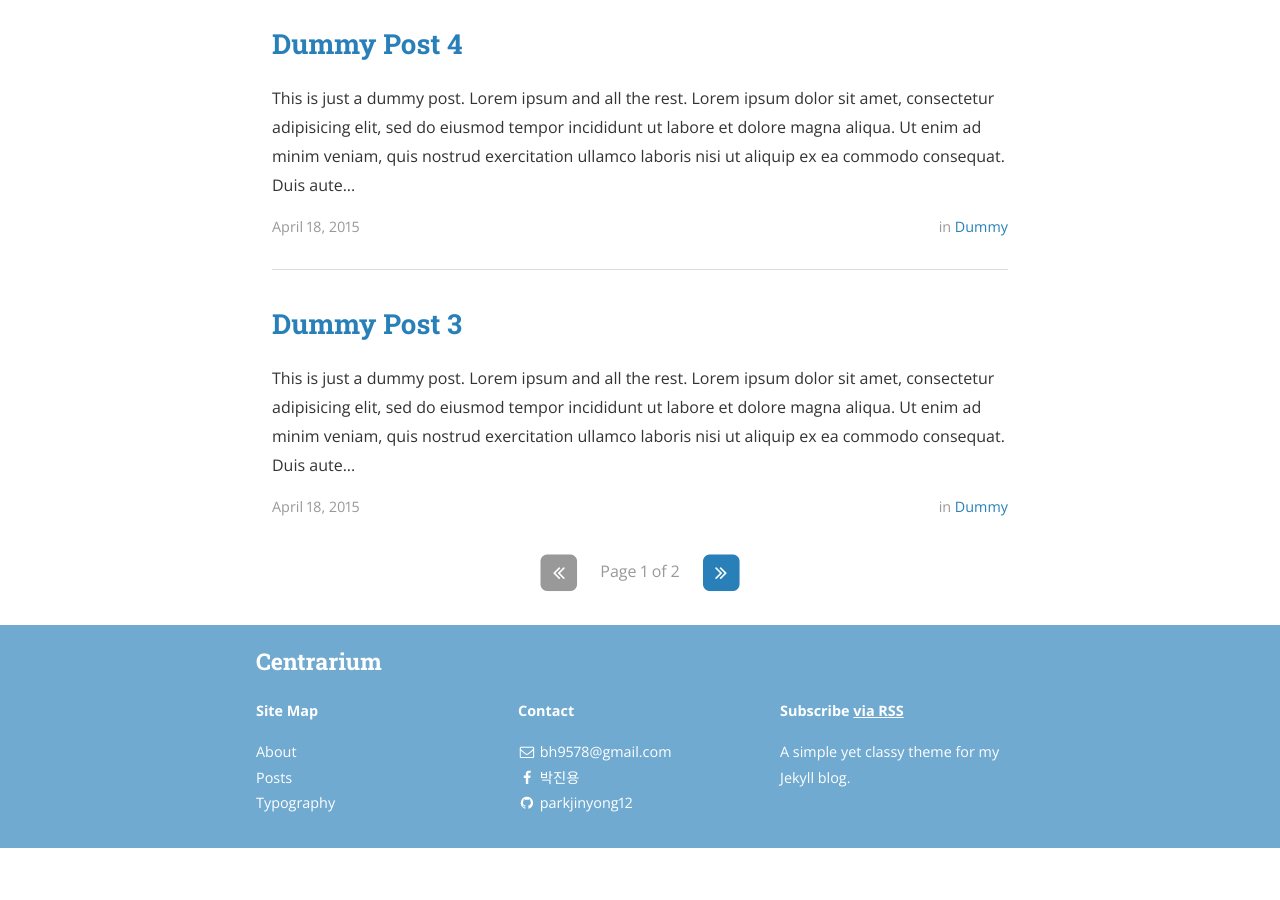
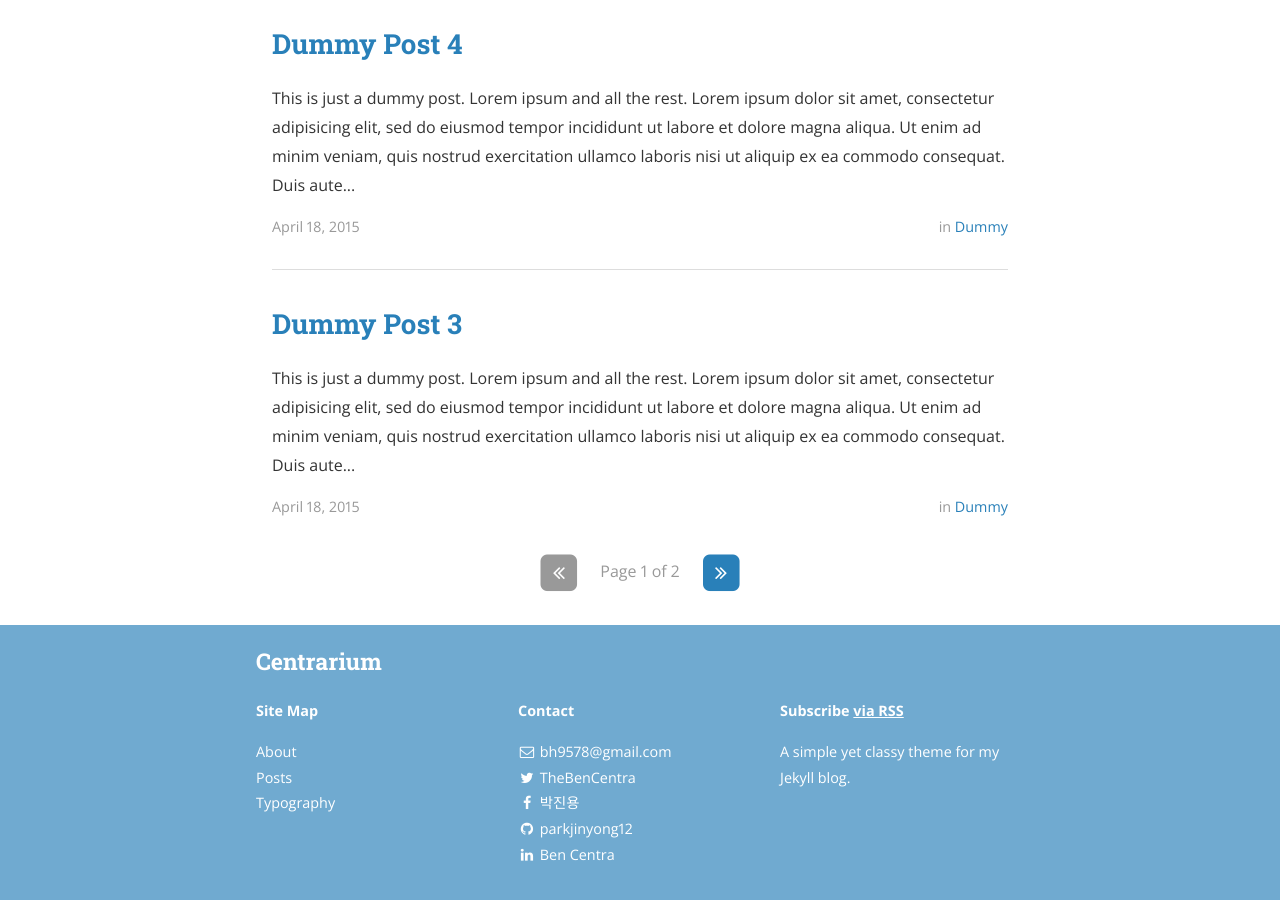
Before and after one commit to parkjinyong12/parkjinyong12.github.io, a Jekyll site: the page built from index.html, in a window 1280 px wide and 900 px high, scrolled down 1327 px. Built offline with Jekyll 4.4.1, drawn with Linux system fonts in a browser that asks for light colours; nearby versions of some CDN libraries; the list of posts is cut into pages by our own code; before the commit the page ends 2175 px from its top, so only the background shows below that; part of the change alters nothing that is shown.

Commit message:
Update _config.yml

```diff
--- a/_config.yml
+++ b/_config.yml
@@ -72,6 +72,13 @@ descriptions:
 #     desc: Follow me on Twitter            # Description to display as link title, etc
 #     share: true                           # Include in the "Share" section of posts
 social:
+  - name: Twitter
+    icon: twitter
+    username: TheBenCentra
+    url: https://twitter.com/TheBenCentra
+    desc: Follow me on Twitter
+    share: true
+
   - name: Facebook
     icon: facebook
     username: 박진용
@@ -84,6 +91,97 @@ social:
     username: parkjinyong12
     url: https://github.com/parkjinyong12
     desc: Fork me on GitHub
+    share: true
+
+  - name: LinkedIn
+    icon: linkedin
+    username: Ben Centra
+    url: https://www.linkedin.com/pub/ben-centra/47/769/60a
+    desc: Connect with me on LinkedIn
+    share: true
+
+  - name: Google+
+    icon: google-plus
+    username:
+    url:
+    desc: Add me to your Circles
+    share: true
+
+  - name: YouTube
+    icon: youtube
+    username:
+    url:
+    desc: Subscribe on YouTube
+    share: true
+
+  - name: Instagram
+    icon: instagram
+    username:
+    url:
+    desc: Follow me on Instagram
+    share: true
+
+  - name: Pinterest
+    icon: pinterest
+    username:
+    url:
+    desc: Follow me on Pinterest
+    share: true
+
+  - name: SoundCloud
+    icon: soundcloud
+    username:
+    url:
+    desc: Follow me on SoundCloud
+    share: true
+
+  - name: Tumblr
+    icon: tumblr
+    username:
+    url:
+    desc: Follow me on Tumblr
+    share: true
+
+  - name: Steam
+    icon: steam
+    username:
+    url:
+    desc: Friend me on Steam
+    share: true
+
+  - name: Dribbble
+    icon: dribbble
+    username:
+    url:
+    desc: Follow me on Dribble
+    share: true
+
+  - name: Vimeo
+    icon: vimeo-square
+    username:
+    url:
+    desc: Follow me on Vimeo
+    share: true
+
+  - name: Vine
+    icon: vine
+    username:
+    url:
+    desc: Follow me on Vine
+    share: true
+
+  - name: Reddit
+    icon: reddit
+    username:
+    url:
+    desc: Share to Reddit
+    share: true
+
+  - name: "Hacker News"
+    icon: hacker-news
+    username:
+    url:
+    desc: Share to Hacker News
     share: true
 
 # Social sharing protocols
```
